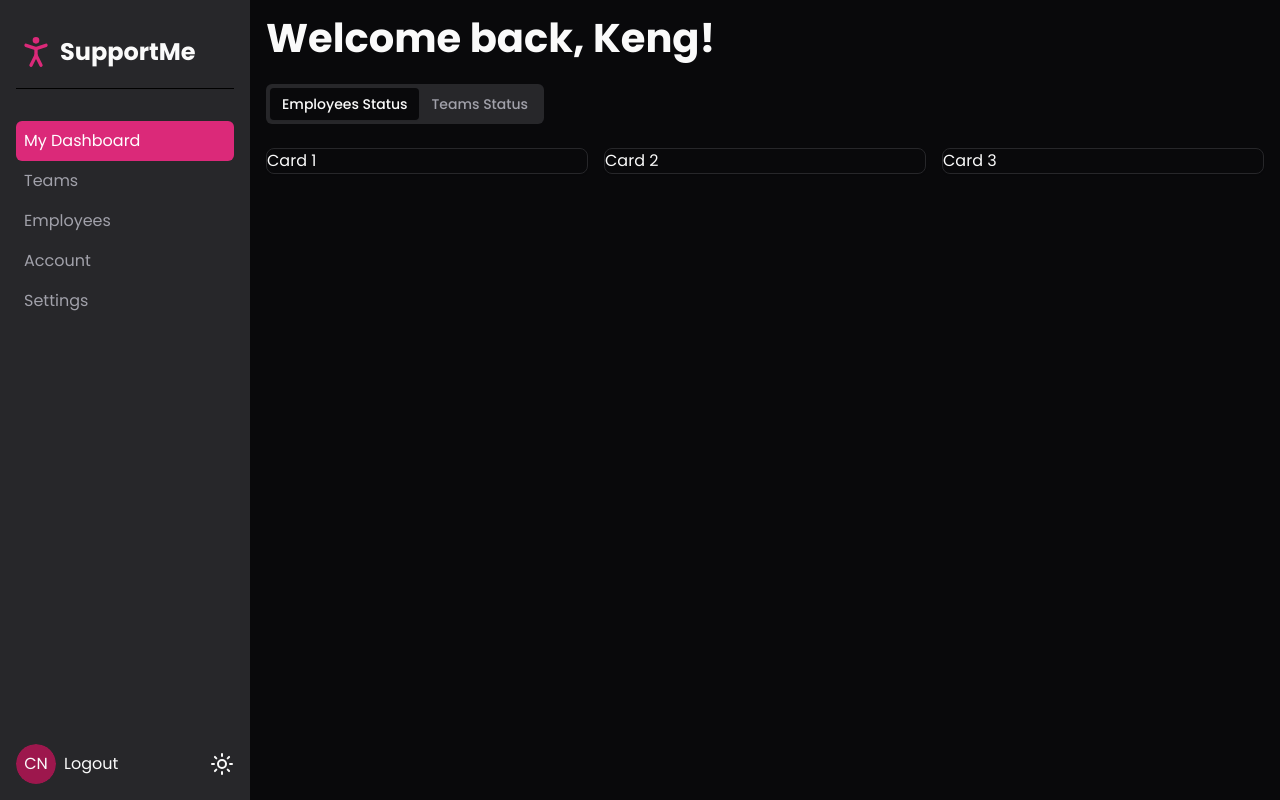
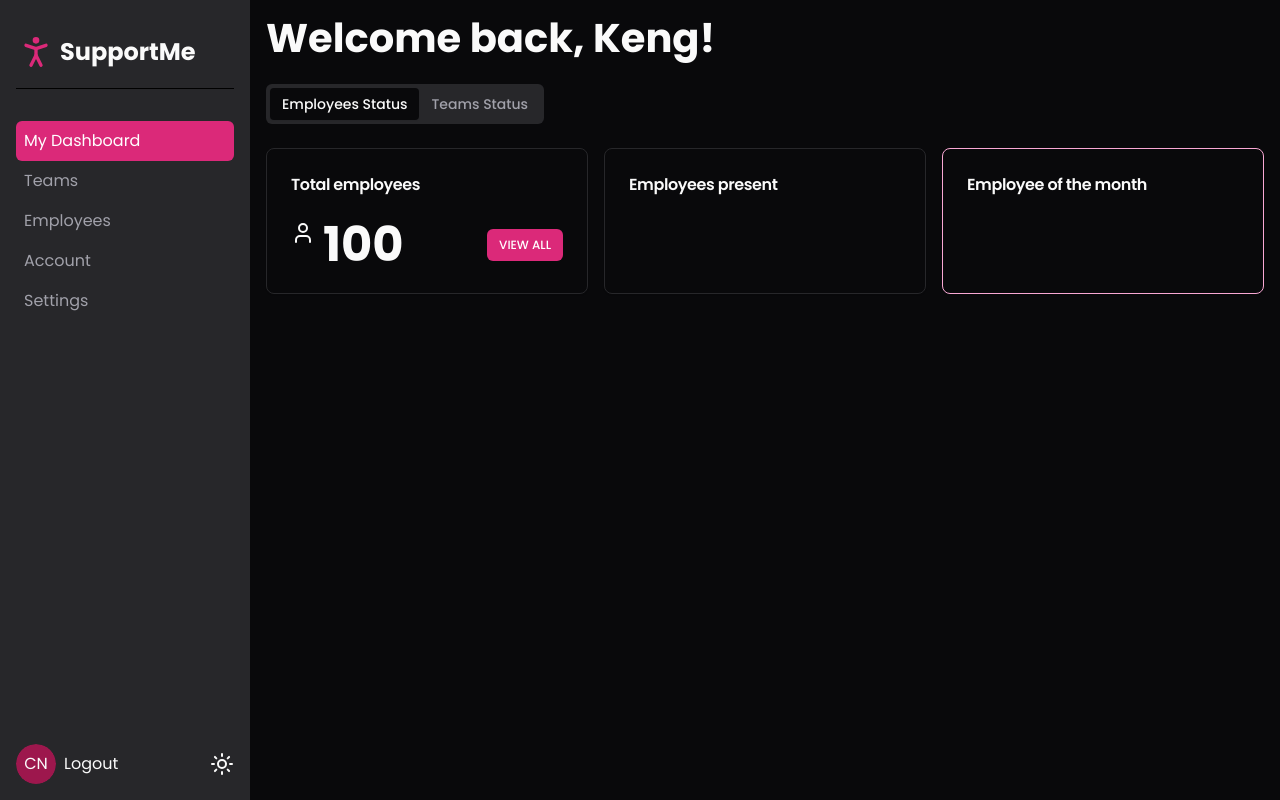
Before and after one commit to kaira428/next-support-me-course, a Next.js app: page /dashboard in a window 1280 px wide. Built offline with nearby package versions, Linux system fonts and the light colour scheme.

Commit message:
Complete Section 6.32 Shadcn UI

```diff
--- a/app/dashboard/components/employees-stat.tsx
+++ b/app/dashboard/components/employees-stat.tsx
@@ -1,17 +1,46 @@
-import { Card } from '@/components/ui/card'
+import { Button } from '@/components/ui/button'
+import { Card, CardContent, CardDescription, CardHeader, CardTitle } from '@/components/ui/card'
+import { UserIcon } from 'lucide-react'
+import Link from 'next/link'
 import React from 'react'
 
 const EmployeeStats = () => {
    return (
       <div className='grid lg:grid-cols-3 gap-4'>
          <Card>
-             Card 1
+            <CardHeader>
+               <CardTitle className='text-base font-semibold'>
+                  Total employees
+               </CardTitle>
+            </CardHeader>
+            <CardContent className='flex items-center justify-between'>
+               <div className="flex gap-2">
+                  <UserIcon />
+                  <div className='text-5xl font-bold'>100</div>
+               </div>
+               <div>
+                  <Button size="xs" asChild>
+                     <Link href="/dashboard/employees">
+                        View all
+                     </Link>
+                  </Button>
+               </div>
+            </CardContent>
          </Card>
          <Card>
-             Card 2
+            <CardHeader>
+               <CardTitle className='text-base font-semibold'>
+                  Employees present
+               </CardTitle>
+            </CardHeader>
+
          </Card>
-          <Card>
-             Card 3
+         <Card className='border-pink-300'>
+            <CardHeader>
+               <CardTitle className='text-base font-semibold'>
+                  Employee of the month
+               </CardTitle>
+            </CardHeader>
          </Card>
       </div>
    )
--- a/components/ui/button.tsx
+++ b/components/ui/button.tsx
@@ -22,6 +22,7 @@
       size: {
         default: "h-10 px-4 py-2",
         sm: "h-9 rounded-md px-3",
+        xs: "text-xs py-2 px-3 tracking-normal",
         lg: "h-11 rounded-md px-8",
         icon: "h-10 w-10",
       },
```
Lines whose indentation alone changed are shown as unchanged.
